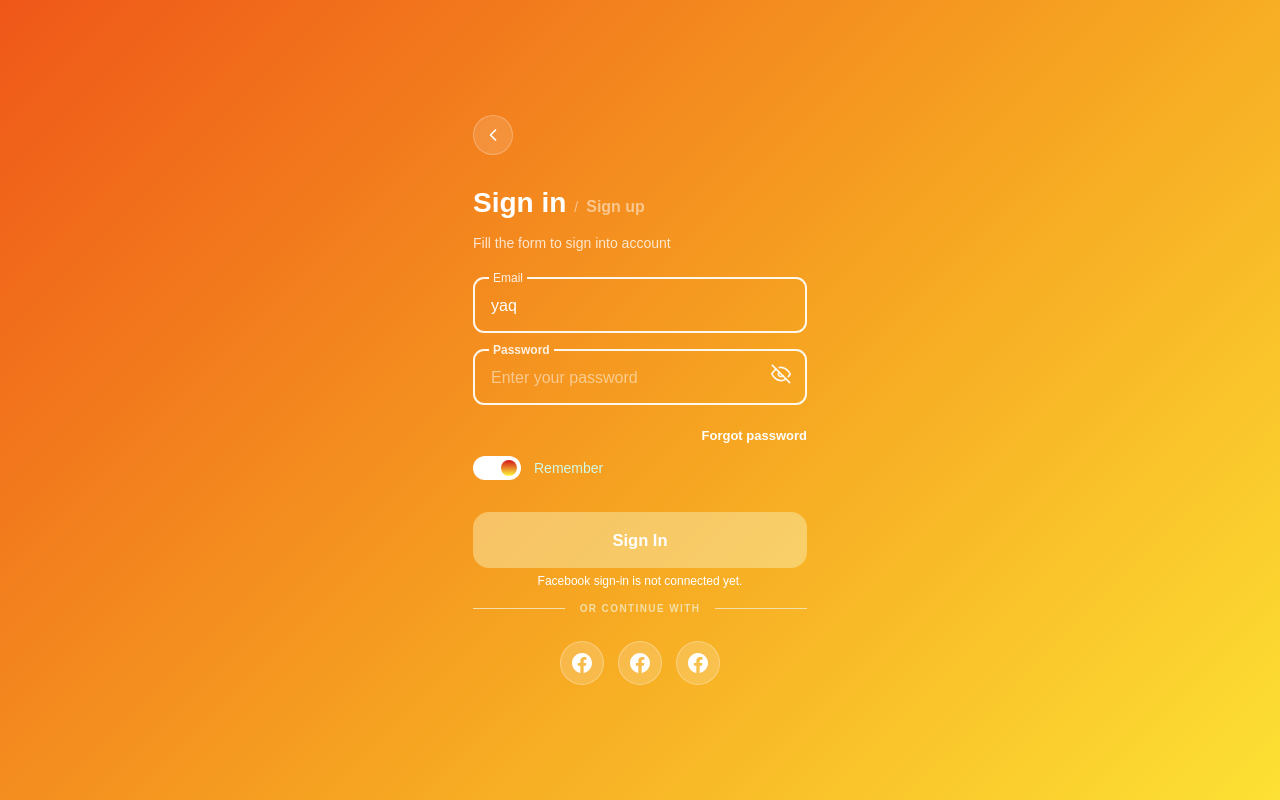
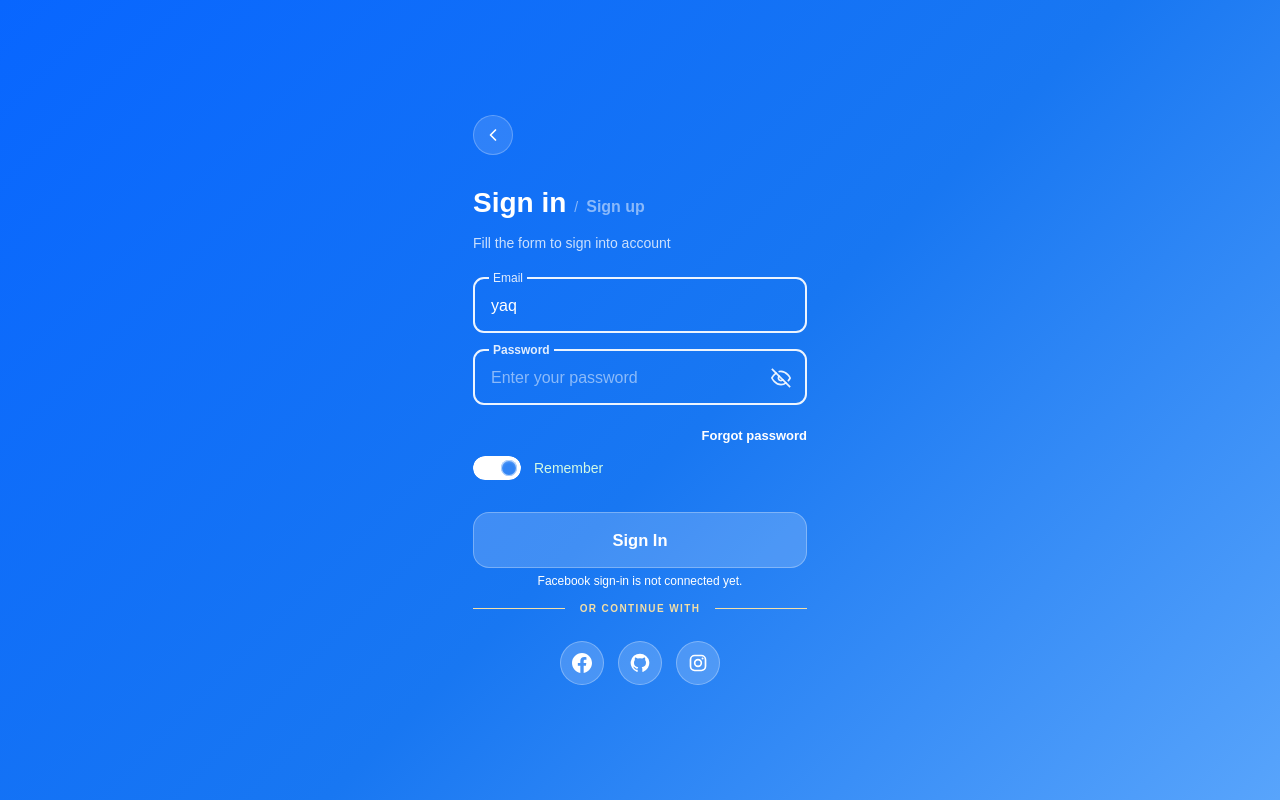
Before and after one commit to Hauser23/Gradient-form, a plain HTML site: page index.html in a window 1280 px wide. Both pictures are taken after a click on the button 582 px from the left and 663 px from the top of the page. Drawn offline with Linux system fonts and the light colour scheme.

Commit message:
Add files via upload

```diff
--- a/index.html
+++ b/index.html
@@ -130,29 +130,26 @@
             <button
               class="social-button"
               type="button"
-              aria-label="Continue with Facebook"
-              data-provider="Facebook"
+              aria-label="Continue with GitHub"
+              data-provider="GitHub"
             >
-              <svg viewBox="0 0 20 20" aria-hidden="true" focusable="false">
+              <svg viewBox="0 0 24 24" aria-hidden="true" focusable="false">
                 <path
                   fill="currentColor"
-                  transform="translate(-127 -687)"
-                  d="M137 687.06C131.5 687.06 127 691.56 127 697.06C127 702 130.61 706.12 135.33 706.95L135.39 706.9H135.33V699.84H132.83V697.06H135.33V694.84C135.33 692.34 136.94 690.95 139.22 690.95C139.94 690.95 140.72 691.06 141.44 691.17V693.73H140.16C138.94 693.73 138.66 694.34 138.66 695.12V697.06H141.33L140.89 699.84H138.67V706.9H138.61L138.67 706.95C143.39 706.12 147 702.01 147 697.06C147 691.56 142.5 687.06 137 687.06Z"
+                  d="M12 .75a11.25 11.25 0 0 0-3.56 21.92c.56.1.77-.24.77-.54v-2.1c-3.14.68-3.8-1.33-3.8-1.33-.51-1.3-1.25-1.64-1.25-1.64-1.02-.7.08-.69.08-.69 1.13.08 1.73 1.16 1.73 1.16 1 1.73 2.64 1.23 3.28.94.1-.73.39-1.23.7-1.51-2.51-.29-5.15-1.26-5.15-5.56 0-1.23.44-2.23 1.16-3.02-.12-.28-.5-1.43.11-2.98 0 0 .95-.3 3.1 1.15a10.8 10.8 0 0 1 5.65 0c2.15-1.45 3.09-1.15 3.09-1.15.62 1.55.23 2.7.12 2.98.72.79 1.15 1.79 1.15 3.02 0 4.31-2.64 5.27-5.16 5.55.4.35.76 1.03.76 2.08v3.08c0 .3.21.65.78.54A11.25 11.25 0 0 0 12 .75Z"
                 />
               </svg>
             </button>
             <button
               class="social-button"
               type="button"
-              aria-label="Continue with Facebook"
-              data-provider="Facebook"
+              aria-label="Continue with Instagram"
+              data-provider="Instagram"
             >
-              <svg viewBox="0 0 20 20" aria-hidden="true" focusable="false">
-                <path
-                  fill="currentColor"
-                  transform="translate(-127 -687)"
-                  d="M137 687.06C131.5 687.06 127 691.56 127 697.06C127 702 130.61 706.12 135.33 706.95L135.39 706.9H135.33V699.84H132.83V697.06H135.33V694.84C135.33 692.34 136.94 690.95 139.22 690.95C139.94 690.95 140.72 691.06 141.44 691.17V693.73H140.16C138.94 693.73 138.66 694.34 138.66 695.12V697.06H141.33L140.89 699.84H138.67V706.9H138.61L138.67 706.95C143.39 706.12 147 702.01 147 697.06C147 691.56 142.5 687.06 137 687.06Z"
-                />
+              <svg viewBox="0 0 24 24" aria-hidden="true" focusable="false">
+                <rect x="3" y="3" width="18" height="18" rx="5" fill="none" stroke="currentColor" stroke-width="2" />
+                <circle cx="12" cy="12" r="4" fill="none" stroke="currentColor" stroke-width="2" />
+                <circle cx="17.5" cy="6.5" r="1.2" fill="currentColor" />
               </svg>
             </button>
           </div>
--- a/script.js
+++ b/script.js
@@ -15,6 +15,16 @@ let isSignUp = false;
 
 function showMessage(message) {
   formMessage.textContent = message;
+}
+
+function animateBackground(provider) {
+  document.body.dataset.background = provider;
+  const animation = document.body
+    .getAnimations({ subtree: true })
+    .find((item) => item.animationName === "gradient-flow");
+  if (animation) {
+    animation.currentTime = 0;
+  }
 }
 
 function clearValidation() {
@@ -59,6 +69,7 @@ passwordToggle.addEventListener("click", () => {
 
 authForm.addEventListener("submit", (event) => {
   event.preventDefault();
+  animateBackground("default");
   showMessage("");
   clearValidation();
 
@@ -91,6 +102,7 @@ forgotPassword.addEventListener("click", (event) => {
 
 document.querySelectorAll(".social-button").forEach((button) => {
   button.addEventListener("click", () => {
+    animateBackground(button.dataset.provider);
     showMessage(`${button.dataset.provider} sign-in is not connected yet.`);
   });
 });
--- a/styles.css
+++ b/styles.css
@@ -12,6 +12,10 @@
 }
 
 body {
+  --gradient-start: #d11519;
+  --gradient-middle-start: #ef5719;
+  --gradient-middle-end: #f6a321;
+  --gradient-end: #fff83a;
   position: relative;
   isolation: isolate;
   min-height: 100vh;
@@ -20,6 +24,28 @@ body {
   display: flex;
   align-items: center;
   justify-content: center;
+  background: linear-gradient(180deg, var(--gradient-start) 0%, var(--gradient-end) 100%);
+}
+
+body[data-background="Facebook"] {
+  --gradient-start: #0649a8;
+  --gradient-middle-start: #0866ff;
+  --gradient-middle-end: #1877f2;
+  --gradient-end: #70b5ff;
+}
+
+body[data-background="GitHub"] {
+  --gradient-start: #0d1117;
+  --gradient-middle-start: #24292f;
+  --gradient-middle-end: #444c56;
+  --gradient-end: #6e7681;
+}
+
+body[data-background="Instagram"] {
+  --gradient-start: #405de6;
+  --gradient-middle-start: #833ab4;
+  --gradient-middle-end: #e1306c;
+  --gradient-end: #fcb045;
 }
 
 body::before {
@@ -31,10 +57,10 @@ body::before {
   content: "";
   background: linear-gradient(
     135deg,
-    #d11519 0%,
-    #ef5719 35%,
-    #f6a321 65%,
-    #fff83a 100%
+    var(--gradient-start) 0%,
+    var(--gradient-middle-start) 35%,
+    var(--gradient-middle-end) 65%,
+    var(--gradient-end) 100%
   );
   background-size: 180% 180%;
   animation: gradient-flow 6s ease-in-out infinite alternate;
@@ -304,11 +330,12 @@ input {
 
 .password-toggle {
   position: absolute;
-  top: -2px;
+  top: 2px;
   right: 8px;
   display: grid;
   width: 32px;
   height: 32px;
+  padding: 0;
   place-items: center;
   border: 0;
   border-radius: 50%;
@@ -376,9 +403,8 @@ input {
   width: 48px;
   height: 24px;
   flex: 0 0 auto;
+  overflow: hidden;
   border-radius: 12px;
-  background: rgb(255 255 255 / 48%);
-  transition: background-color 160ms ease;
 }
 
 .switch::after {
@@ -388,18 +414,20 @@ input {
   width: 16px;
   height: 16px;
   border-radius: 50%;
-  background: #fff;
+  background: rgb(255 255 255 / 12%);
+  box-shadow: 0 0 0 40px rgb(255 255 255 / 48%),
+    inset 0 0 0 1px rgb(255 255 255 / 55%),
+    inset 0 1px 3px rgb(255 255 255 / 45%);
+  backdrop-filter: blur(2px);
   content: "";
-  transition: transform 160ms ease, background-color 160ms ease;
-}
-
-.remember-option input:checked + .switch {
-  background: #fff;
+  transition: transform 160ms ease, box-shadow 160ms ease;
 }
 
 .remember-option input:checked + .switch::after {
   transform: translateX(24px);
-  background: linear-gradient(180deg, #d11519 0%, #fff83a 100%);
+  box-shadow: 0 0 0 40px #fff,
+    inset 0 0 0 1px rgb(255 255 255 / 55%),
+    inset 0 1px 3px rgb(255 255 255 / 45%);
 }
 
 .remember-option input:focus-visible + .switch {
@@ -412,9 +440,9 @@ input {
   height: 56px;
   flex: 0 0 56px;
   margin-top: 32px;
-  border: 0;
+  border: 1px solid rgb(255 255 255 / 29%);
   border-radius: 16px;
-  background: rgb(248 240 181 / 47%);
+  background: rgb(255 255 255 / 18%);
   color: #fff;
   font-size: 16.5px;
   font-weight: 700;
@@ -423,7 +451,7 @@ input {
 }
 
 .submit-button:hover {
-  background: rgb(255 255 255 / 46%);
+  background: rgb(255 255 255 / 28%);
 }
 
 .submit-button:active {
```
